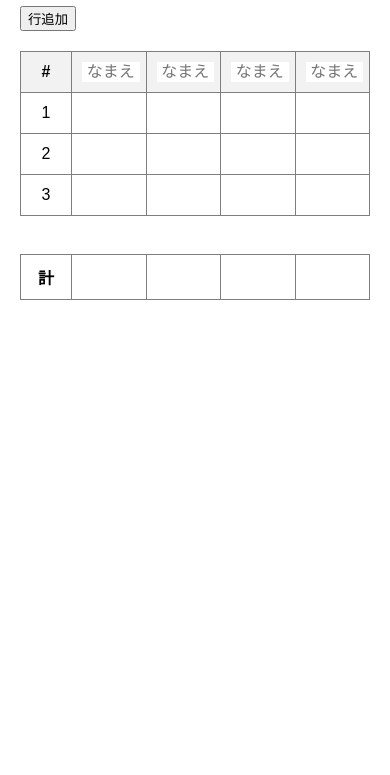
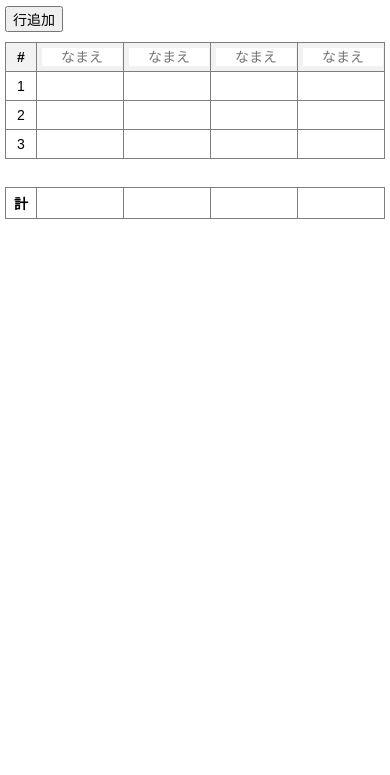
Before and after one commit to smalltimecandystore/mahjong-byHanda, a plain HTML site: page index.html in a window 390 px wide. Shown: the part 69-844 px from the top of the page. Drawn offline with Linux system fonts and the light colour scheme.

Commit message:
スマホ　レスポンシブ実験１

```diff
--- a/index.html
+++ b/index.html
@@ -7,21 +7,26 @@
     <style>
         body {
             font-family: Arial, sans-serif;
-            margin: 20px;
+            margin: 5px;
         }
+
+        /* レスポンシブデザイン */
         table {
             border-collapse: collapse;
             width: 100%;
-            margin-top: 20px; /* 新しいテーブルとの間にスペース */
+            margin-top: 20px;
         }
+
         th, td {
             border: 1px solid #7e7e7e;
             padding: 10px;
             text-align: center;
         }
+
         th {
             background-color: #f2f2f2;
         }
+
         input {
             width: 100%;
             height: 100%;
@@ -29,6 +34,7 @@
             text-align: center;
             font-size: 16px;
         }
+
         input:focus {
             outline: none;
         }
@@ -40,6 +46,30 @@
 
         .row-index {
             width: 30px;
+        }
+
+        /* スマホサイズでのスタイル調整 */
+        @media (max-width: 600px) {
+            th, td {
+                padding: 5px;
+                font-size: 14px; /* 小さな文字 */
+            }
+
+            input {
+                font-size: 14px; /* 入力フィールドも小さくする */
+            }
+
+            .row-index {
+                width: 20px; /* 行番号を小さく */
+            }
+
+            table {
+                margin-top: 10px;
+            }
+
+            button {
+                font-size: 14px; /* ボタンの文字も小さく */
+            }
         }
     </style>
 </head>
@@ -61,17 +91,17 @@
         </tr>
         <tr>
             <td class="row-index">1</td>
-            <td><input type="text" pattern="^[0-9]+$" inputmode="tel" onchange="updateSums()"></td>
-            <td><input type="text" pattern="^[0-9]+$" inputmode="tel" onchange="updateSums()"></td>
-            <td><input type="text" inputmode="tel" onchange="updateSums()"></td>
-            <td><input inputmode="numeric" onchange="updateSums()"></td>
+            <td><input type="number" onchange="updateSums()"></td>
+            <td><input type="number" onchange="updateSums()"></td>
+            <td><input type="number" onchange="updateSums()"></td>
+            <td><input type="number" onchange="updateSums()"></td>
         </tr>
         <tr>
             <td class="row-index">2</td>
-            <td><input type="number" pattern="^[0-9]+$" inputmode="decimal" onchange="updateSums()"></td>
-            <td><input type="number" inputmode="decimal" onchange="updateSums()"></td>
-            <td><input type="text"   inputmode="decimal" onchange="updateSums()"></td>
-            <td><input inputmode="decimal" onchange="updateSums()"></td>
+            <td><input type="number" onchange="updateSums()"></td>
+            <td><input type="number" onchange="updateSums()"></td>
+            <td><input type="number" onchange="updateSums()"></td>
+            <td><input type="number" onchange="updateSums()"></td>
         </tr>
         <tr>
             <td class="row-index">3</td>
```
